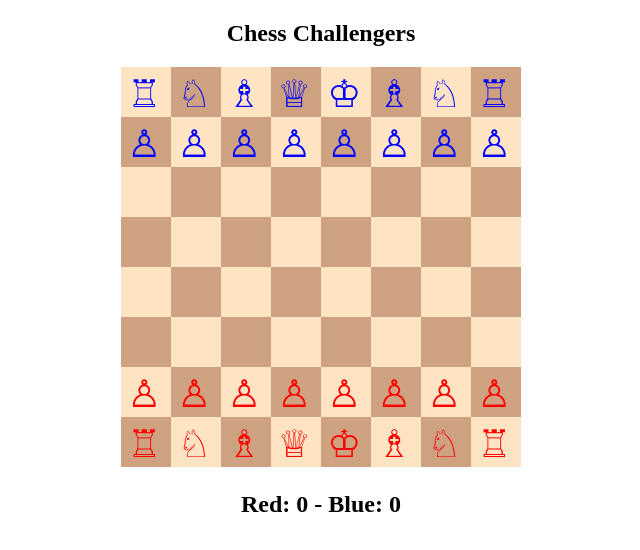
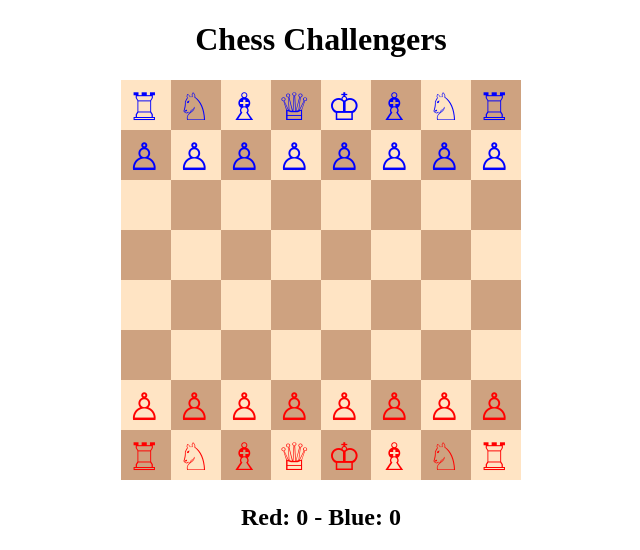
Before and after one commit to dhruv13092005/Chess, a website: page index.html in a window 1280 px wide. Shown: the whole page, without its empty margins (319-959 px from the left). Drawn offline with Linux system fonts and the light colour scheme.

Commit message:
Update index.html

```diff
--- a/index.html
+++ b/index.html
@@ -17,7 +17,7 @@
 
 <body>
 <center>
-	<h2>Chess Challengers</h2>
+	<h1>Chess Challengers</h1>
     <canvas id="chessCanvas" width="400" height="400"></canvas>
 	 <h2 id="totalVictories"></h2>
 
```
